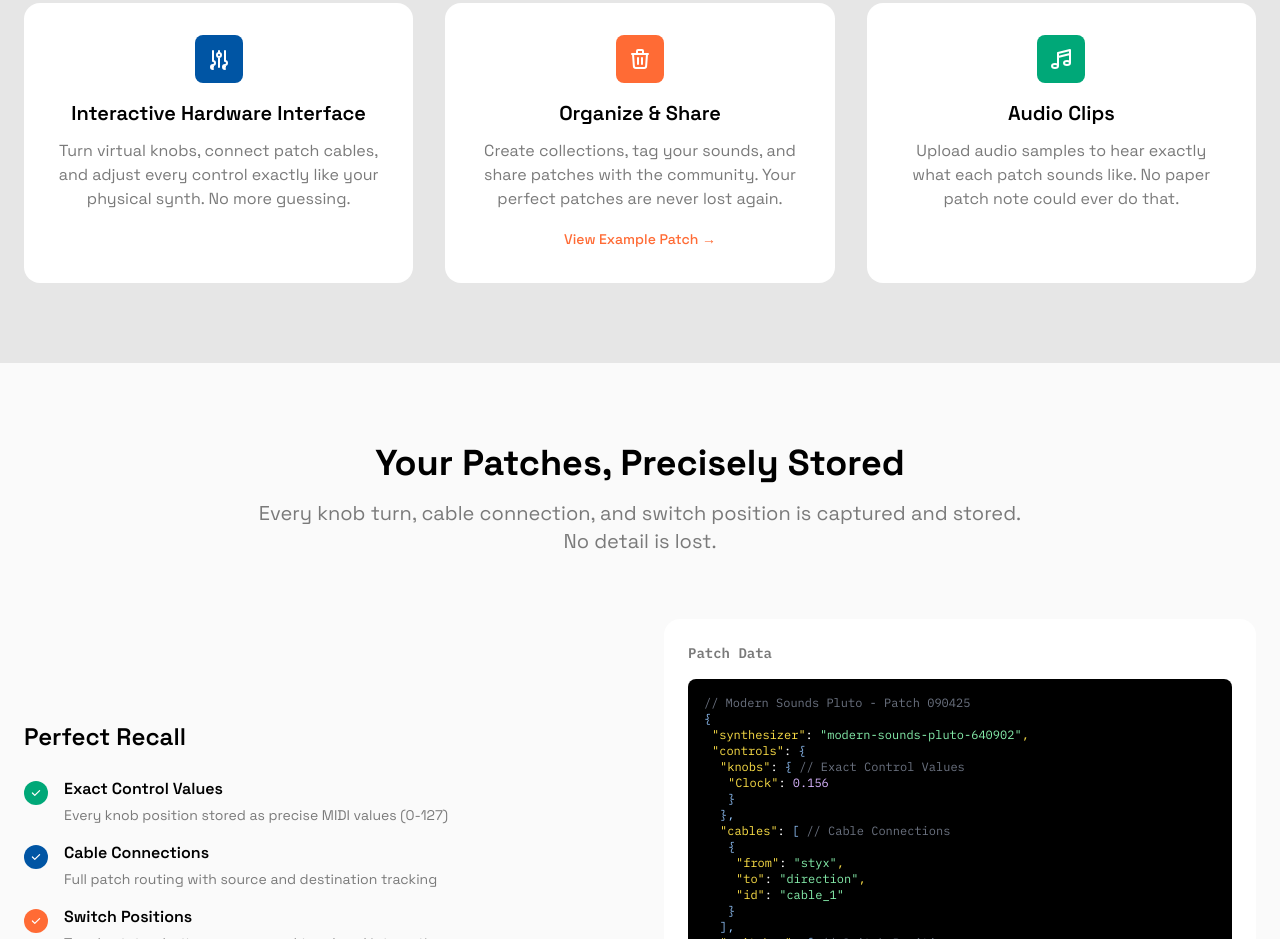
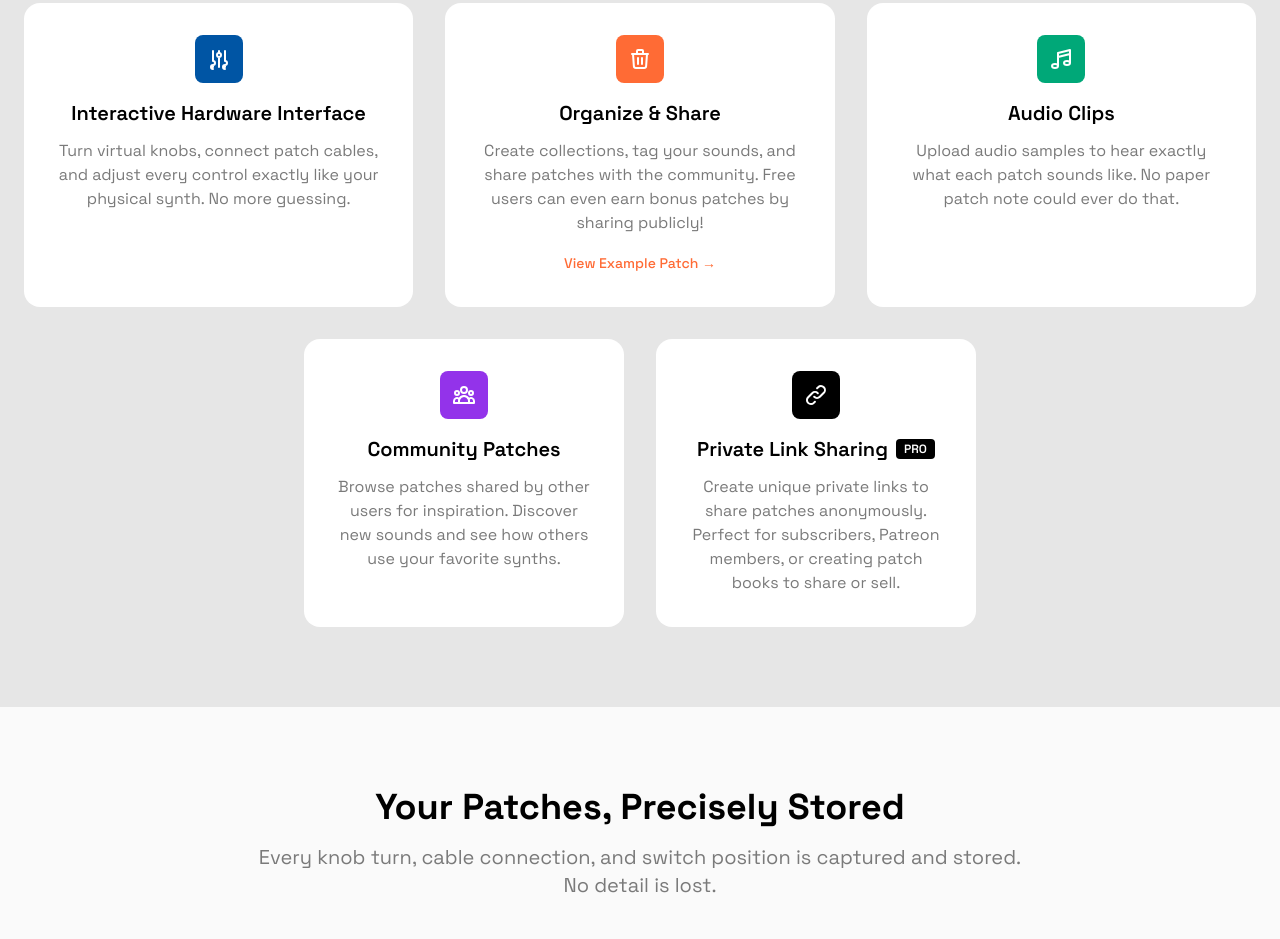
Before and after one commit to HumanCrafted/synth-patch-site, a website: page index.html in a window 1280 px wide. Shown: the part 2073-3012 px from the top of the page. Drawn offline with nearby package versions, Linux system fonts and the light colour scheme.

Commit message:
Update feature cards on homepage

```diff
--- a/index.html
+++ b/index.html
@@ -388,7 +388,7 @@
           </div>
           <h3 class="text-lg md:text-xl font-semibold mb-2 md:mb-3">Organize & Share</h3>
           <p class="text-sm md:text-base text-muted-foreground mb-3 md:mb-4">
-            Create collections, tag your sounds, and share patches with the community. Your perfect patches are never lost again.
+            Create collections, tag your sounds, and share patches with the community. Free users can even earn bonus patches by sharing publicly!
           </p>
           <a
             href="https://app.synthpatch.io/share/2cbb33ed-3e52-4b74-9be7-4c7817e26ff5"
@@ -410,6 +410,38 @@
           <h3 class="text-lg md:text-xl font-semibold mb-2 md:mb-3">Audio Clips</h3>
           <p class="text-sm md:text-base text-muted-foreground">
             Upload audio samples to hear exactly what each patch sounds like.  No paper patch note could ever do that.
+          </p>
+        </div>
+      </div>
+
+      <!-- Second row - centered -->
+      <div class="grid grid-cols-1 md:grid-cols-2 gap-6 md:gap-8 mt-6 md:mt-8 max-w-2xl mx-auto">
+        <!-- Community Patches -->
+        <div class="card rounded-2xl p-6 md:p-8 text-center">
+          <div class="w-10 h-10 md:w-12 md:h-12 bg-purple-600 rounded-lg flex items-center justify-center mx-auto mb-3 md:mb-4">
+            <svg class="w-5 h-5 md:w-6 md:h-6 text-white" fill="none" stroke="currentColor" viewBox="0 0 24 24">
+              <path stroke-linecap="round" stroke-linejoin="round" stroke-width="2" d="M17 20h5v-2a3 3 0 00-5.356-1.857M17 20H7m10 0v-2c0-.656-.126-1.283-.356-1.857M7 20H2v-2a3 3 0 015.356-1.857M7 20v-2c0-.656.126-1.283.356-1.857m0 0a5.002 5.002 0 019.288 0M15 7a3 3 0 11-6 0 3 3 0 016 0zm6 3a2 2 0 11-4 0 2 2 0 014 0zM7 10a2 2 0 11-4 0 2 2 0 014 0z"></path>
+            </svg>
+          </div>
+          <h3 class="text-lg md:text-xl font-semibold mb-2 md:mb-3">Community Patches</h3>
+          <p class="text-sm md:text-base text-muted-foreground">
+            Browse patches shared by other users for inspiration. Discover new sounds and see how others use your favorite synths.
+          </p>
+        </div>
+
+        <!-- Private Link Sharing -->
+        <div class="card rounded-2xl p-6 md:p-8 text-center">
+          <div class="w-10 h-10 md:w-12 md:h-12 bg-black rounded-lg flex items-center justify-center mx-auto mb-3 md:mb-4">
+            <svg class="w-5 h-5 md:w-6 md:h-6 text-white" fill="none" stroke="currentColor" viewBox="0 0 24 24">
+              <path stroke-linecap="round" stroke-linejoin="round" stroke-width="2" d="M13.828 10.172a4 4 0 00-5.656 0l-4 4a4 4 0 105.656 5.656l1.102-1.101m-.758-4.899a4 4 0 005.656 0l4-4a4 4 0 00-5.656-5.656l-1.1 1.1"></path>
+            </svg>
+          </div>
+          <div class="flex items-center justify-center gap-2 mb-2 md:mb-3">
+            <h3 class="text-lg md:text-xl font-semibold">Private Link Sharing</h3>
+            <span class="bg-black text-white text-xs font-semibold px-2 py-0.5 rounded">PRO</span>
+          </div>
+          <p class="text-sm md:text-base text-muted-foreground">
+            Create unique private links to share patches anonymously. Perfect for subscribers, Patreon members, or creating patch books to share or sell.
           </p>
         </div>
       </div>
```
